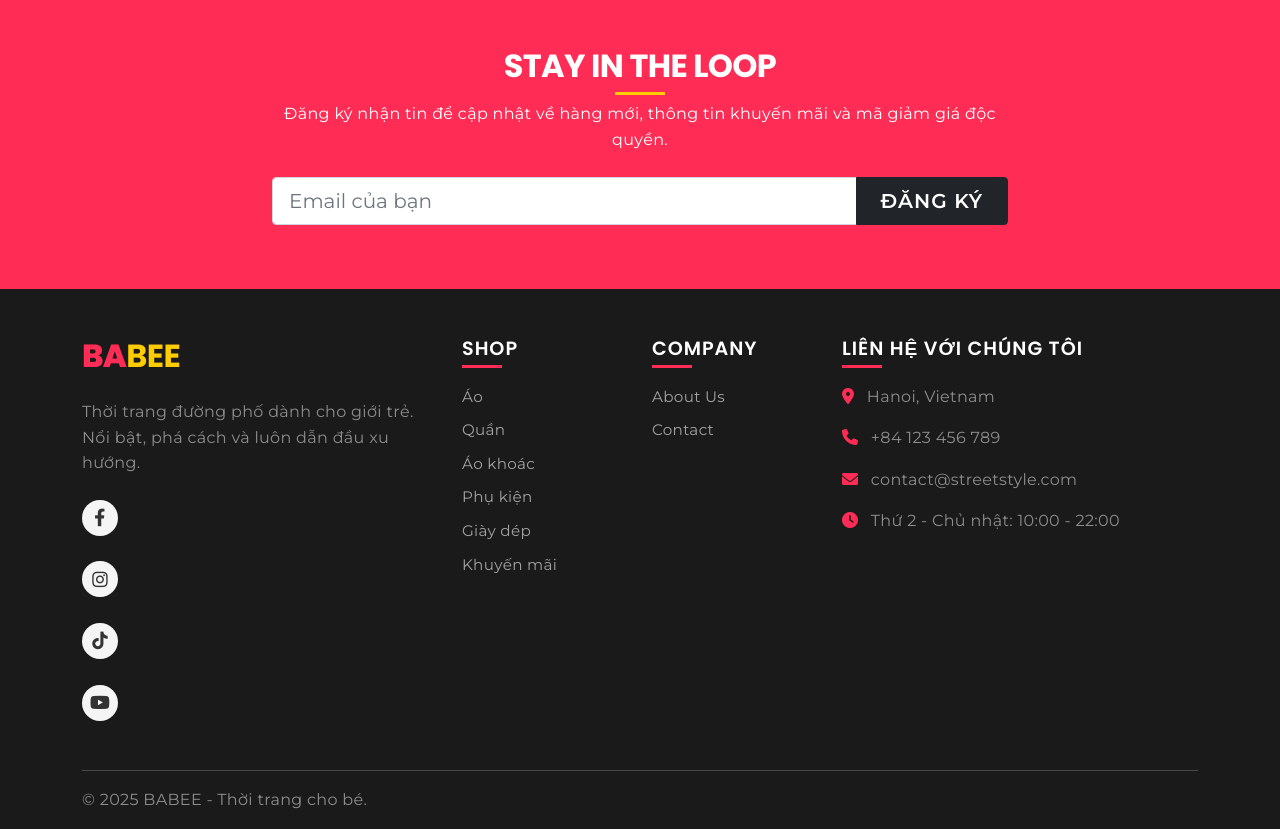
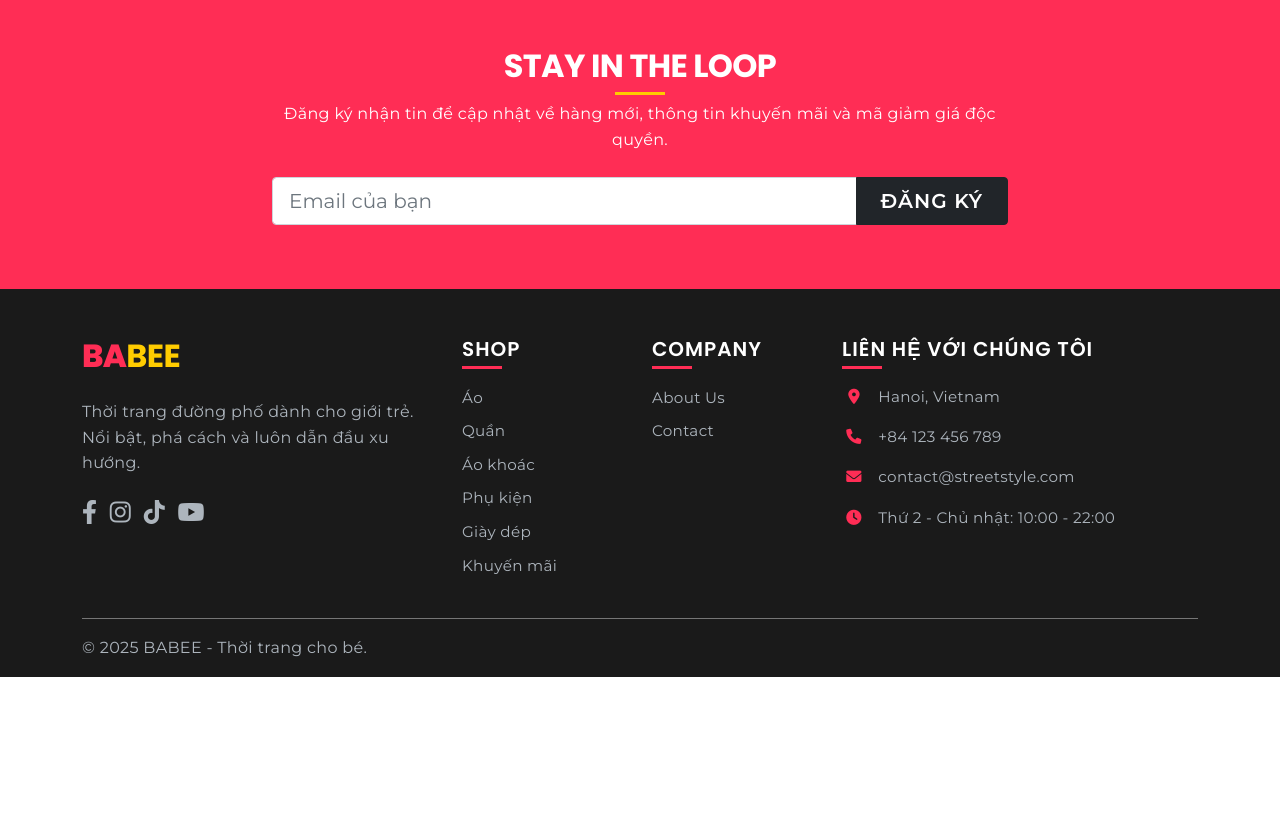
Before and after one commit to thinh20011111/Babee_Store-, a PHP site: page /index.php in a window 1280 px wide. Shown: the part 3739-4568 px from the top of the page. After the commit the page ends 4416 px from the top, so only its background shows below. Run offline with PHP 8.4, Linux system fonts and the light colour scheme; some libraries are stand-ins or nearby versions.

Commit message:
update footer

```diff
--- a/views/layouts/footer.php
+++ b/views/layouts/footer.php
@@ -2,7 +2,7 @@
     </main>
 
     <!-- Newsletter - Modern with Bold Colors -->
-    <section class="newsletter-section py-5" style="background-color: var(--primary-color);">
+    <section class="newsletter-section py-5" style="background-color: var(--primary-color, #0d6efd);">
         <div class="container">
             <div class="row justify-content-center">
                 <div class="col-md-8 text-center">
@@ -20,19 +20,19 @@
     </section>
 
     <!-- Footer - Bold, Modern and Clean -->
-    <footer class="site-footer pt-5 pb-3" style="background-color: var(--dark-bg-color);">
+    <footer class="site-footer pt-5 pb-3" style="background-color: var(--dark-bg-color, #212529);">
         <div class="container">
             <div class="row">
                 <div class="col-lg-4 col-md-6 mb-4 mb-lg-0">
                     <div class="footer-brand mb-4">
-                        <h2 class="text-white"><span class="text-primary fw-black">BA</span><span style="color: var(--accent-color);">BEE</span></h2>
+                        <h2 class="text-white"><span class="text-primary fw-black">BA</span><span style="color: var(--accent-color, #ff2d55);">BEE</span></h2>
                     </div>
                     <p class="text-white-50 mb-4">Thời trang đường phố dành cho giới trẻ. Nổi bật, phá cách và luôn dẫn đầu xu hướng.</p>
-                    <div class="social-links">
-                        <a href="#" class="me-2 text-decoration-none"><i class="fab fa-facebook-f social-icon"></i></a>
-                        <a href="#" class="me-2 text-decoration-none"><i class="fab fa-instagram social-icon"></i></a>
-                        <a href="#" class="me-2 text-decoration-none"><i class="fab fa-tiktok social-icon"></i></a>
-                        <a href="#" class="me-2 text-decoration-none"><i class="fab fa-youtube social-icon"></i></a>
+                    <div class="footer-social-links">
+                        <a href="#" class="me-2 text-decoration-none"><i class="fab fa-facebook-f footer-social-icon"></i></a>
+                        <a href="#" class="me-2 text-decoration-none"><i class="fab fa-instagram footer-social-icon"></i></a>
+                        <a href="#" class="me-2 text-decoration-none"><i class="fab fa-tiktok footer-social-icon"></i></a>
+                        <a href="#" class="me-2 text-decoration-none"><i class="fab fa-youtube footer-social-icon"></i></a>
                     </div>
                 </div>
 
@@ -58,7 +58,7 @@
 
                 <div class="col-lg-4 col-md-6">
                     <h5 class="text-white mb-4 footer-heading">LIÊN HỆ VỚI CHÚNG TÔI</h5>
-                    <ul class="list-unstyled contact-info">
+                    <ul class="list-unstyled footer-contact-info">
                         <?php
                         $settings = new Settings($conn);
                         $contact_address = $settings->getValue('contact_address', '');
@@ -81,16 +81,8 @@
 
             <div class="row align-items-center">
                 <div class="col-md-6 text-center text-md-start mb-3 mb-md-0">
-                    <p class="mb-0 text-white-50">&copy; <?php echo date('Y'); ?> BABEE - Thời trang cho bé.</p>
+                    <p class="mb-0 text-white-50">© <?php echo date('Y'); ?> BABEE - Thời trang cho bé.</p>
                 </div>
-                <!-- <div class="col-md-6 text-center text-md-end">
-                    <ul class="list-inline mb-0">
-                        <li class="list-inline-item"><img src="https://via.placeholder.com/40x25/ffffff/000000?text=VISA" alt="Visa" class="payment-icon"></li>
-                        <li class="list-inline-item"><img src="https://via.placeholder.com/40x25/ffffff/000000?text=MC" alt="MasterCard" class="payment-icon"></li>
-                        <li class="list-inline-item"><img src="https://via.placeholder.com/40x25/ffffff/000000?text=PayPal" alt="PayPal" class="payment-icon"></li>
-                        <li class="list-inline-item"><img src="https://via.placeholder.com/40x25/ffffff/000000?text=Momo" alt="Momo" class="payment-icon"></li>
-                    </ul>
-                </div> -->
             </div>
         </div>
     </footer>
@@ -103,5 +95,160 @@
 
     <!-- Custom JS -->
     <script src="assets/js/script.js"></script>
+
+    <style>
+    /* Scoped styles for footer */
+    .site-footer {
+        padding-top: 3rem;
+        padding-bottom: 1.5rem;
+        background-color: var(--dark-bg-color, #212529);
+    }
+
+    .site-footer .footer-brand h2 {
+        font-size: 2rem;
+        margin-bottom: 0;
+        line-height: 1.2;
+    }
+
+    .site-footer .footer-heading {
+        font-size: 1.25rem;
+        font-weight: 600;
+        text-transform: uppercase;
+        color: #ffffff;
+    }
+
+    .site-footer .footer-links {
+        padding-left: 0;
+    }
+
+    .site-footer .footer-links .footer-link {
+        color: #adb5bd;
+        text-decoration: none;
+        transition: opacity 0.2s ease;
+        font-size: 0.95rem;
+    }
+
+    .site-footer .footer-links .footer-link:hover {
+        opacity: 0.8;
+        color: #ffffff;
+    }
+
+    .site-footer .footer-social-links .footer-social-icon {
+        color: #adb5bd;
+        font-size: 1.5rem;
+        transition: color 0.2s ease;
+    }
+
+    .site-footer .footer-social-links .footer-social-icon:hover {
+        color: #ffffff;
+    }
+
+    .site-footer .footer-contact-info {
+        padding-left: 0;
+    }
+
+    .site-footer .footer-contact-info li {
+        color: #adb5bd;
+        font-size: 0.95rem;
+    }
+
+    .site-footer .footer-contact-info i {
+        color: var(--primary-color, #0d6efd);
+        width: 1.5rem;
+        text-align: center;
+    }
+
+    .site-footer hr {
+        border-color: #495057;
+        opacity: 0.5;
+    }
+
+    .site-footer .text-white-50 {
+        color: #adb5bd !important;
+    }
+
+    /* Responsive adjustments */
+    @media (max-width: 575.98px) {
+        .site-footer {
+            padding-top: 2rem;
+            padding-bottom: 1rem;
+        }
+
+        .site-footer .footer-brand h2 {
+            font-size: 1.5rem;
+            text-align: center;
+        }
+
+        .site-footer .footer-brand p {
+            text-align: center;
+            font-size: 0.9rem;
+        }
+
+        .site-footer .footer-social-links {
+            text-align: center;
+        }
+
+        .site-footer .footer-heading {
+            font-size: 1.1rem;
+            text-align: center;
+        }
+
+        .site-footer .footer-links,
+        .site-footer .footer-contact-info {
+            text-align: center;
+        }
+
+        .site-footer .footer-links .footer-link,
+        .site-footer .footer-contact-info li {
+            font-size: 0.9rem;
+        }
+
+        .site-footer .footer-social-links .footer-social-icon {
+            font-size: 1.25rem;
+        }
+
+        .site-footer .row > div {
+            margin-bottom: 1.5rem;
+        }
+    }
+
+    @media (min-width: 576px) and (max-width: 767.98px) {
+        .site-footer .footer-brand h2 {
+            font-size: 1.75rem;
+        }
+
+        .site-footer .footer-heading {
+            font-size: 1.15rem;
+        }
+
+        .site-footer .footer-links .footer-link,
+        .site-footer .footer-contact-info li {
+            font-size: 0.9rem;
+        }
+
+        .site-footer .footer-social-links .footer-social-icon {
+            font-size: 1.35rem;
+        }
+    }
+
+    @media (min-width: 768px) {
+        .site-footer .footer-brand h2 {
+            font-size: 2rem;
+        }
+
+        .site-footer .footer-heading {
+            font-size: 1.25rem;
+        }
+
+        .site-footer .footer-links .footer-link,
+        .site-footer .footer-contact-info li {
+            font-size: 0.95rem;
+        }
+
+        .site-footer .footer-social-links .footer-social-icon {
+            font-size: 1.5rem;
+        }
+    }
+    </style>
 </body>
 </html>
```
